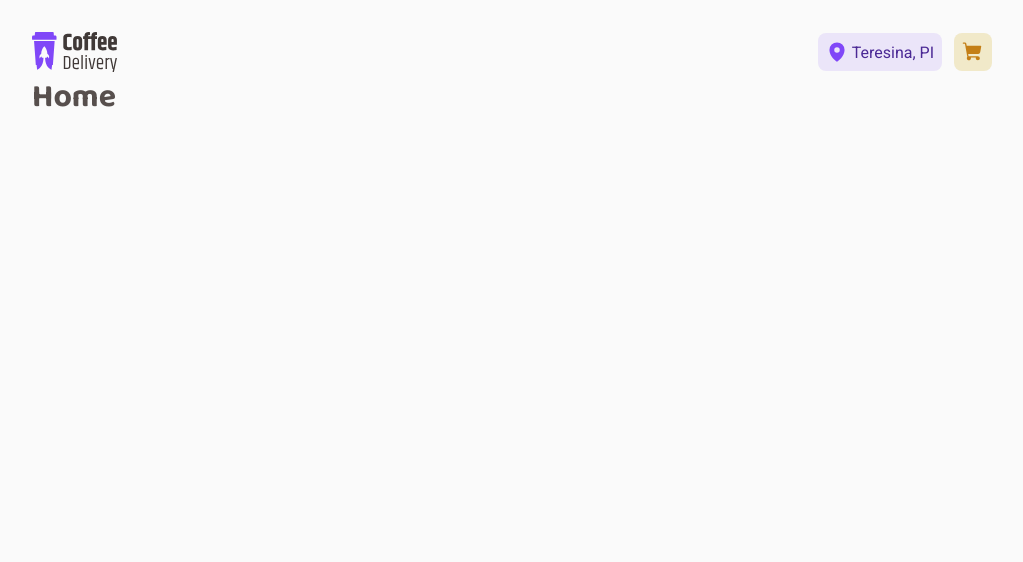
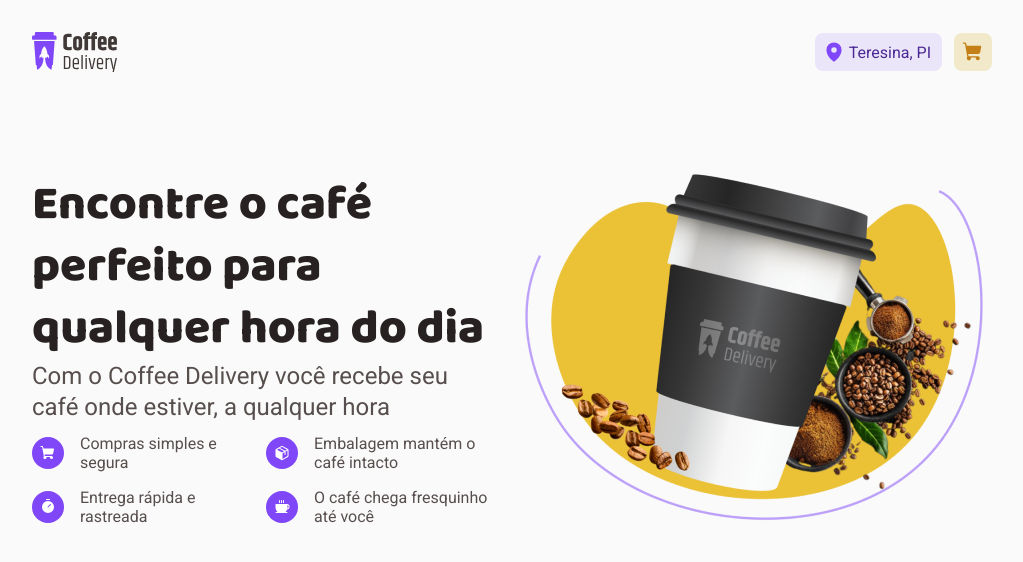
Before and after one commit to davipess93/coffe-delivery, a React (Vite) app: page / in a window 1280 px wide. Shown: the top 562 px of the page, without its empty margins (128-1151 px from the left). Built offline with nearby package versions, Linux system fonts and the light colour scheme.

Commit message:
Primeira parte da Hero do site

```diff
--- a/src/components/Header/styles.ts
+++ b/src/components/Header/styles.ts
@@ -4,6 +4,7 @@
   display: flex;
   align-items: center;
   justify-content: space-between;
+  margin: 2rem 0;
 
   nav {
     display: flex;
@@ -14,7 +15,7 @@
       align-items: center;
       gap: 0.25rem;
 
-      padding: 0.5rem;
+      padding: 0.5rem calc(0.5rem + 3px) 0.5rem 0.5rem;
       border-radius: 8px;
 
       background: ${(props) => props.theme.lightPurple};
--- a/src/layouts/DefaultLayout/styles.ts
+++ b/src/layouts/DefaultLayout/styles.ts
@@ -1,5 +1,5 @@
 import styled from 'styled-components'
 
 export const LayoutContainer = styled.div`
-  margin: 2rem 10rem;
+  margin: 0 10rem;
 `
--- a/src/pages/Home/index.tsx
+++ b/src/pages/Home/index.tsx
@@ -1,3 +1,64 @@
+import { Coffee, Package, ShoppingCart, Timer } from 'phosphor-react'
+
+import {
+  HeroGrid,
+  HeroContainer,
+  HeroInfos,
+  HeroList,
+  HomeContainer,
+  IconContainer,
+} from './styles'
+import hero from '../../assets/hero.png'
+
 export function Home() {
-  return <h1>Home</h1>
+  return (
+    <HomeContainer>
+      <HeroContainer>
+        <HeroGrid>
+          <HeroInfos>
+            <h1>Encontre o café perfeito para qualquer hora do dia</h1>
+            <p>
+              Com o Coffee Delivery você recebe seu café onde estiver, a
+              qualquer hora
+            </p>
+          </HeroInfos>
+
+          <HeroList>
+            <div>
+              <span>
+                <IconContainer>
+                  <ShoppingCart size={16} weight="fill" />
+                </IconContainer>
+                Compras simples e segura
+              </span>
+              <span>
+                <IconContainer>
+                  <Package size={16} weight="fill" />
+                </IconContainer>
+                Embalagem mantém o café intacto
+              </span>
+            </div>
+            <div>
+              <span>
+                <IconContainer>
+                  <Timer size={16} weight="fill" />
+                </IconContainer>
+                Entrega rápida e rastreada
+              </span>
+              <span>
+                <IconContainer>
+                  <Coffee size={16} weight="fill" />
+                </IconContainer>
+                O café chega fresquinho até você
+              </span>
+            </div>
+          </HeroList>
+        </HeroGrid>
+
+        <div>
+          <img src={hero} alt="" />
+        </div>
+      </HeroContainer>
+    </HomeContainer>
+  )
 }
--- /dev/null
+++ b/src/pages/Home/styles.ts
@@ -0,0 +1,58 @@
+import styled from 'styled-components'
+
+export const HomeContainer = styled.main`
+  padding: 4rem 0;
+`
+
+export const HeroContainer = styled.header`
+  display: flex;
+  gap: 1rem;
+`
+
+export const HeroGrid = styled.div`
+  display: flex;
+  flex-direction: column;
+  justify-content: space-around;
+`
+
+export const HeroInfos = styled.div`
+  h1 {
+    font-size: 3rem;
+    font-weight: 800;
+    line-height: 130%;
+  }
+
+  p {
+    font-size: 1.5rem;
+    font-weight: 400;
+    line-height: 130%;
+  }
+`
+
+export const HeroList = styled.div`
+  display: flex;
+  flex-direction: column;
+  gap: 1rem;
+
+  div {
+    display: flex;
+
+    span {
+      display: flex;
+      align-items: center;
+
+      flex: 1;
+      gap: 1rem;
+
+      svg {
+        color: ${(props) => props.theme.white};
+      }
+    }
+  }
+`
+
+export const IconContainer = styled.div`
+  background: ${(props) => props.theme.purple};
+  padding: 8px;
+  border-radius: 50%;
+`
--- a/src/styles/global.ts
+++ b/src/styles/global.ts
@@ -7,13 +7,21 @@
     box-sizing: border-box;
   }
 
-  body, input, textarea, button {
+  :root {
+    background: ${(props) => props.theme.background};
+  }
+
+  body, input, textarea, button, p {
     font-family: 'Roboto', sans-serif;
-    background: ${(props) => props.theme.background};
     color: ${(props) => props.theme.text};
   }
 
   h1, h2, h3, h4, h5, h6 {
     font-family: 'Baloo 2', cursive;
   }
+
+  h1 {
+    color: ${(props) => props.theme.title}
+  }
+
 `
```
Also changed, not shown: src/assets/hero.png (added).
